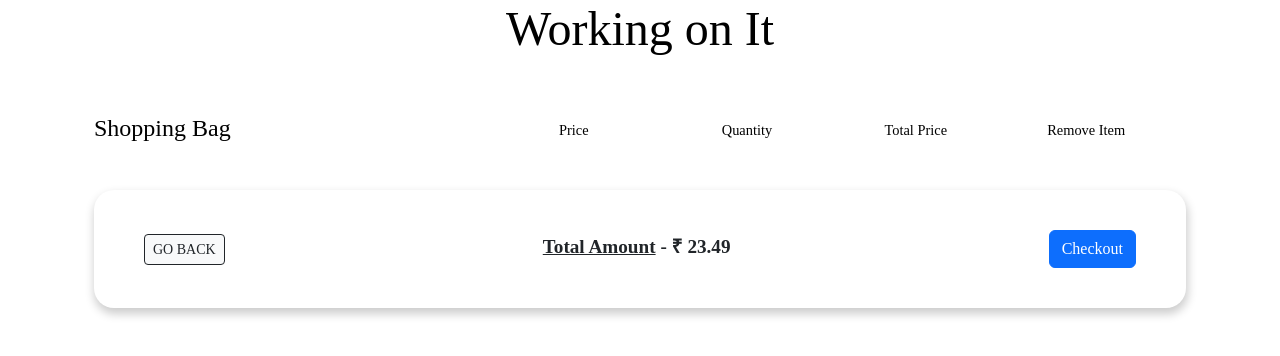
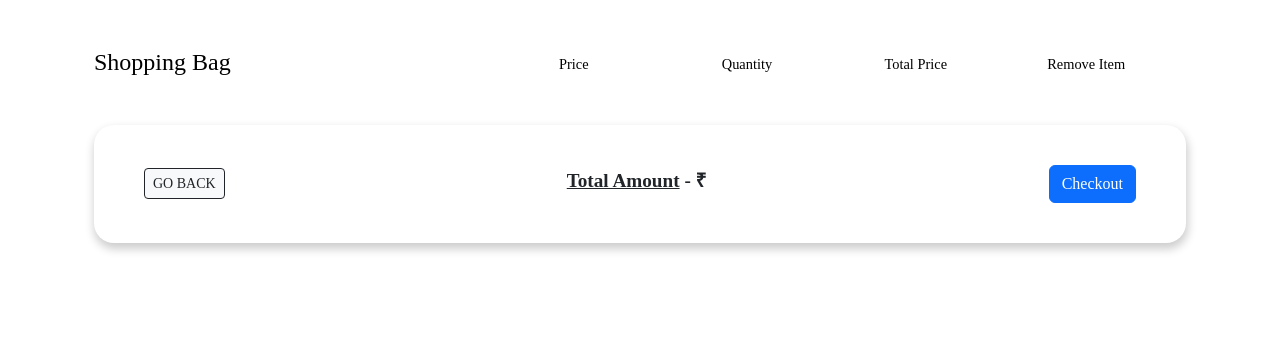
Before and after one commit to iash8090/icecream-website-Django, a Django app: page /cartProduct/ in a window 1280 px wide. Shown: the part 56-412 px from the top of the page. Run offline with Django 4.2, Linux system fonts and the light colour scheme.

Commit message:
Update cartProduct.html

```diff
--- a/templates/cartProduct.html
+++ b/templates/cartProduct.html
@@ -4,10 +4,6 @@
 {% load static %}
 
 <link rel="stylesheet" type="text/css" href="{% static '/css/cartProduct.css' %}">
-
-
-<h2 style="font-size:300% ;  text-align:center"> Working on It </h2>
-
 
 
 <div class="container px-4 py-5 mx-auto ">
@@ -43,7 +39,7 @@
                             <div>
                                 <button class="btn btn-sm bg-light border border-dark" onclick="history.back()">GO BACK</button>
                             </div>
-                            <div style="font-size:120%; margin-right: 5%; margin-left: 5%;"><b><u>Total Amount</u> - ₹ <span id="tPrice"> 23.49 </b> </span>
+                            <div style="font-size:120%; margin-right: 5%; margin-left: 5%;"><b><u>Total Amount</u> - ₹ <span id="tAmount"> </b> </span>
                                 <h6 class="mb-1 align-center" style="font-size:120%"></h6>
                             </div>
                             <div>
@@ -63,6 +59,9 @@
 {% block js %}
 <script src="{% static '/js/cart.js' %}">
 </script>
+<script >
+    cartpr();
+</script>
 
 {% endblock js %}
 
```
